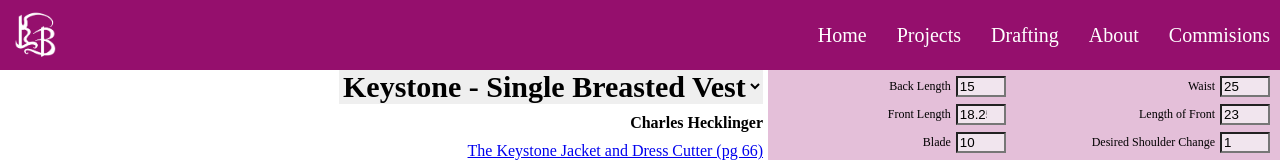
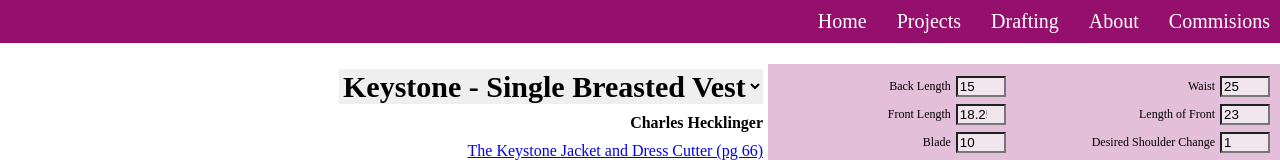
Before and after one commit to KylaBendrik/drafting-dynamically, a website: page index.html in a window 1280 px wide. Shown: the top 160 px of the page. Drawn offline with Linux system fonts and the light colour scheme; files whose address does not match are found by name.

```diff
--- a/index.html
+++ b/index.html
@@ -10,7 +10,7 @@
 
 <body>
   <div id="websiteNav">
-    <img src="dist/KB Logo Transparent White.png" alt="Kyla Bendrik Arts Logo">
+    <!-- <img src="dist/KB Logo Transparent White.png" alt="Kyla Bendrik Arts Logo"> -->
     <div id="nav">
       <a href="https://kylabendrikarts.com/">Home</a>
       <a href="https://kylabendrikarts.com/projects">Projects</a>
```
